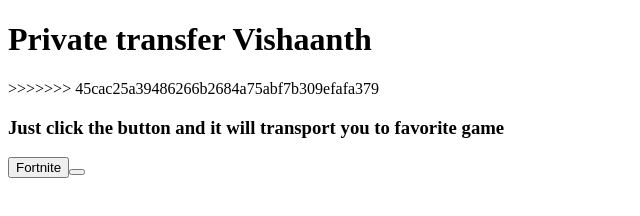
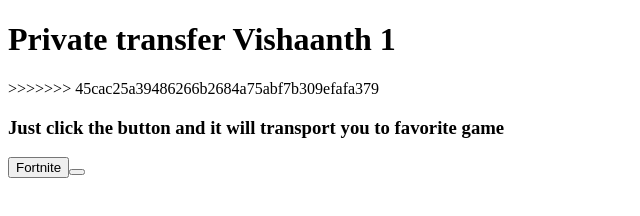
Before and after one commit to TheCyborg0/The-Virus, a plain HTML site: page index.html in a window 1280 px wide. Shown: the full height of the page, 0-640 px from the left. Drawn offline with Linux system fonts and the light colour scheme.

Commit message:
Update index.html

```diff
--- a/index.html
+++ b/index.html
@@ -6,7 +6,7 @@
     </head>
     <body>
 
-        <h1>Private transfer Vishaanth</h1>
+        <h1>Private transfer Vishaanth 1</h1>
 >>>>>>> 45cac25a39486266b2684a75abf7b309efafa379
 
         <h3>Just click the button and it will transport you to favorite game</h3>
```
